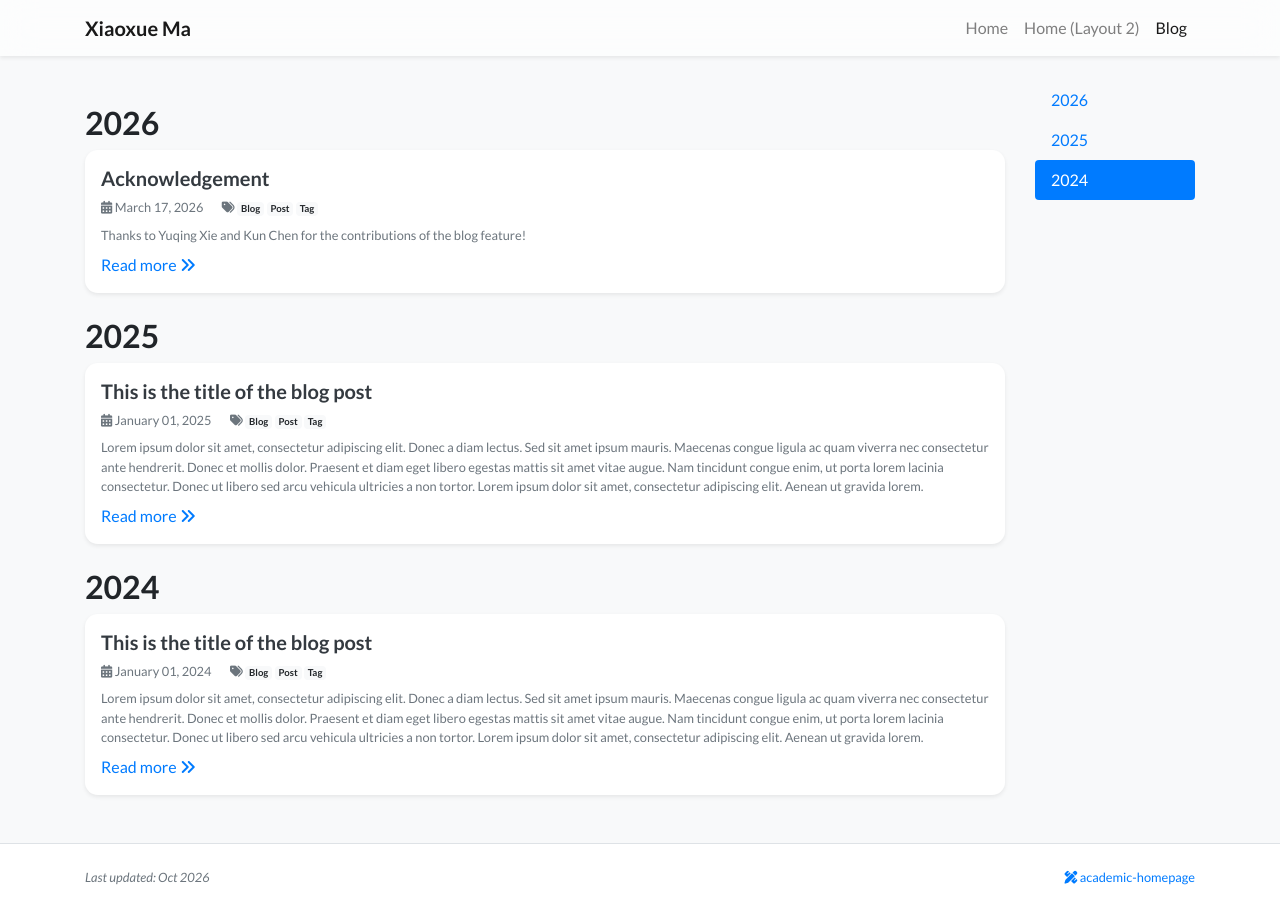
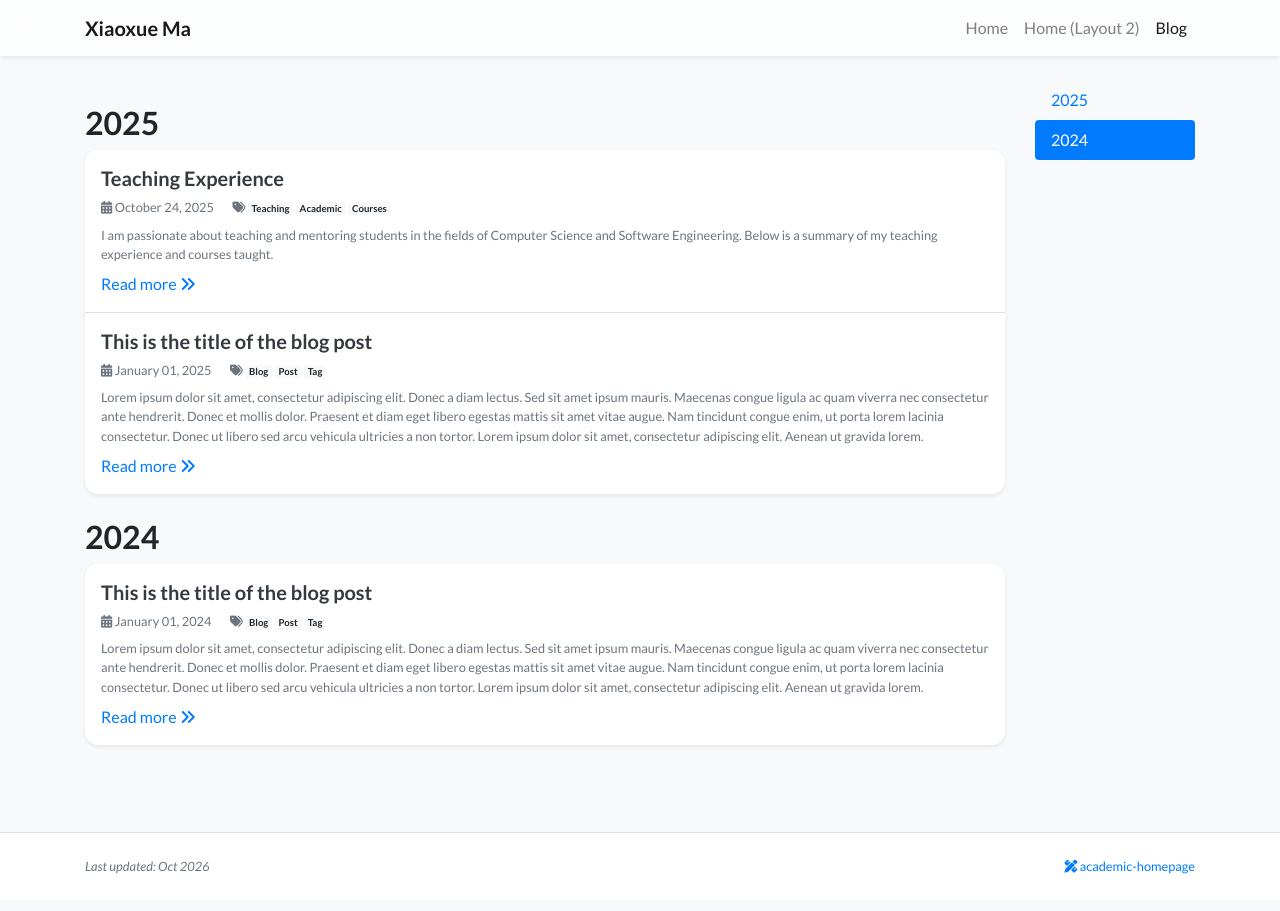
Before and after one commit to xiaoxuemakayley/xiaoxuemakayley.github.io, a Jekyll site: the page built from blog.html, in a window 1280 px wide. Built offline with Jekyll 4.4.1, drawn with Linux system fonts in a browser that asks for light colours; nearby versions of some CDN libraries; a style sheet for code colours, icons or effects is not loaded; some of the changed lines change nothing that is shown.

Commit message:
Update 2026-03-17-acknowledgement.md

```diff
--- a/_posts/2026-03-17-acknowledgement.md
+++ b/_posts/2026-03-17-acknowledgement.md
@@ -1,14 +1,60 @@
 ---
 layout: blog_post
-title: 'Acknowledgement'
-date: 2026-03-17
+title: 'Teaching Experience'
+date: 2025-10-24
 tags:
-  - Blog
-  - Post
-  - Tag
+  - Teaching
+  - Academic
+  - Courses
 ---
 
+I am passionate about teaching and mentoring students in the fields of Computer Science and Software Engineering. Below is a summary of my teaching experience and courses taught.
 
-Thanks to [Yuqing Xie](https://yqxie99.github.io/) and [Kun Chen](https://kwen-chen.github.io/) for the contributions of the blog feature!
+---
 
-## Section 1
+# 📚 Courses Taught
+
+### Hong Kong Metropolitan University (HKMU)
+**Senior Lecturer / Lecturer** | *2024 - Present*
+
+- **[Course Code] Course Name** (Undergraduate)
+  - *Role:* Primary Instructor
+  - *Description:* Provide a brief description of the course (e.g., Introduction to algorithms, focusing on...).
+  - *Highlights:* Mention any special projects, student feedback, or innovative teaching methods you used.
+
+- **[Course Code] Course Name** (Postgraduate)
+  - *Role:* Co-Instructor / Guest Lecturer
+  - *Description:* Brief description of the module.
+
+### City University of Hong Kong (CityU)
+**Teaching Assistant** | *2020 - 2024*
+
+- **[Course Code] Course Name**
+  - *Role:* Teaching Assistant
+  - *Responsibilities:* Graded assignments, held weekly tutorial sessions, mentored student projects.
+
+---
+
+# 🏆 Teaching Awards & Certifications
+*(If you don't have any yet, you can delete this section or comment it out)*
+
+- **Outstanding Teaching Assistant Award**, City University of Hong Kong, 2023.
+- **Certificate in University Teaching**, [Institution Name], 2022.
+
+---
+
+# 🎓 Student Supervision
+
+**Ph.D. Students**
+- [Student Name] (Co-supervised with Prof. XXX), 2025 - Present. *Research Topic: ...*
+
+**Master's / Undergraduate Thesis**
+- [Student Name], "Title of their thesis/project", 2025. (Awarded Best Project).
+
+---
+
+# 💡 Teaching Philosophy
+
+> "Teaching is not just about transferring knowledge, but inspiring curiosity and critical thinking."
+
+My teaching philosophy centers on [mention 1-2 core ideas, e.g., active learning, connecting theory to real-world applications, inclusive education]. I believe that...
```
